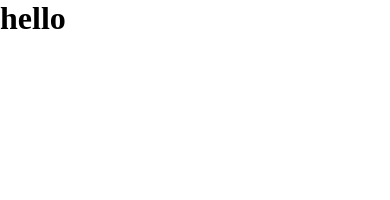
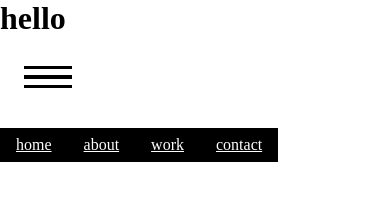
Before and after one commit to xxrobone/navigations, a plain HTML site: page index.html in a window 390 px wide. Drawn offline with Linux system fonts and the light colour scheme.

Commit message:
Hamburger button styling and function Creating nav from array in js, styling in css

```diff
--- /dev/null
+++ b/hamburger.css
@@ -0,0 +1,62 @@
+
+  .menu {
+    /* float: left; */
+    padding: 2rem;
+    cursor: pointer;
+    position: relative;
+    display: inline-block;
+    width: 6rem;
+}
+
+.menu span {
+    width: 3rem;
+    height: .2rem;
+    background-color: black;
+    margin-bottom: .5rem;
+    transition: all 500ms ease;
+    position: absolute;
+}
+
+.menu span:nth-child(1) {
+    left: 1.5rem;
+    top: 1.8rem;
+}
+
+.menu span:nth-child(2) {
+    left: 1.5rem;
+    top: 2.4rem;
+}
+
+
+/* this pseudo after  class is on top of the span
+to be used when clicking so that it will create and X close button, this is the last child of the "parent" selected Element */
+.menu span:nth-child(2):after {
+    content: "";
+    position: absolute;
+    left: 0;
+    top: 0;
+    width: 3rem;
+    /* gets the same height as the  */
+    height: 100%;
+    background-color: black;
+    transition: all 0.4s ease-in-out;
+}
+
+
+.menu span:nth-child(3) {
+    right: 1.5rem;
+    top: 3rem;
+}
+
+.menu.active span:nth-child(1),
+.menu.active span:nth-child(3) {
+    width: 0;
+}
+
+.menu.active span:nth-child(2) {
+    transform: rotate(-45deg);
+}
+
+.menu.active span:nth-child(2):after {
+    transform: rotate(90deg);
+}
--- /dev/null
+++ b/hamburger.js
@@ -0,0 +1,6 @@
+let menuBtn = document.querySelector('#hamburger')
+
+menuBtn.addEventListener('click', () => {
+    console.log('clicked button')
+    menuBtn.classList.toggle('active')
+})
--- a/index.html
+++ b/index.html
@@ -11,9 +11,18 @@
 
 <body>
     <h1>hello</h1>
+    <div class="menu" id="hamburger">
+        <span></span>
+        <span></span>
+        <span></span>
+    </div>
+    <nav class="nav">
+        <ul class="nav_menu"></ul>
+    </nav>
 
 
-    <script src="index.js"></script>
+    <script src="./hamburger.js"></script>
+    <script src="./index.js"></script>
 </body>
 
 </html>
--- a/index.js
+++ b/index.js
@@ -1 +1,39 @@
-console.log('always check connection')
+console.log('always check connection');
+
+let navArr = [
+  {
+    title: 'home',
+    href: '',
+    cls: '.nav_item',
+  },
+  {
+    title: 'about',
+    href: '',
+    cls: '.nav_item',
+  },
+  {
+    title: 'work',
+    href: '',
+    cls: '.nav_item',
+  },
+  {
+    title: 'contact',
+    href: '',
+    cls: '.nav_item',
+  },
+];
+
+let nav_menu = document.querySelector('.nav_menu');
+
+navArr.forEach((i) => {
+  let li = document.createElement('li');
+  li.classList.add('nav_item');
+  let a = document.createElement('a');
+  a.classList.add('nav_item_link');
+  a.innerText = i.title;
+  /* trying setting href this way first
+  otherwise have and href in the array*/
+  a.href = `./${i.title}`;
+  li.append(a);
+  nav_menu.append(li);
+});
--- /dev/null
+++ b/nav.css
@@ -0,0 +1,24 @@
+.nav {
+    width: 100%;
+    height: 80px;
+}
+
+.nav_menu {
+    width: 100%;
+    height: 100%;
+    list-style: none;
+    background: "#181818";
+    display: flex;
+    align-items: center;
+}
+
+.nav_item {
+    padding: 0.5rem 1rem;
+    background-color: black;
+
+}
+
+.nav_item_link {
+    color: white;
+
+}
--- a/style.css
+++ b/style.css
@@ -1,3 +1,6 @@
+@import url('./hamburger.css');
+@import url('./nav.css');
+
 * {
     margin: 0;
     padding: 0;
```
